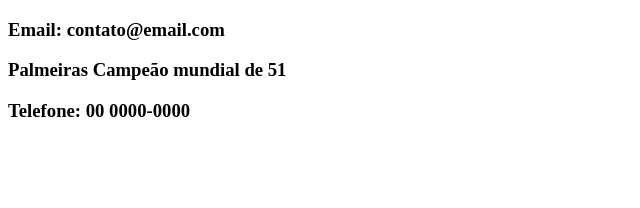
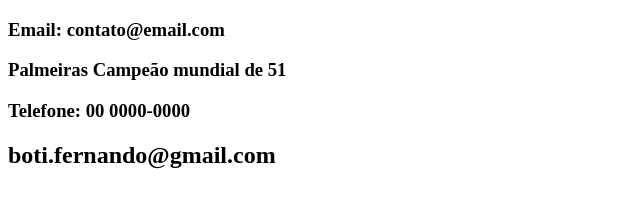
Before and after one commit to AldimarSantana/projeto-curso-git, a plain HTML site: page contato.html in a window 1280 px wide. Shown: the whole page, without its empty margins (0-640 px from the left). Drawn offline with Linux system fonts and the light colour scheme.

Commit message:
Inclusao de email do fernando

```diff
--- a/contato.html
+++ b/contato.html
@@ -9,6 +9,9 @@
             <h3>Email: contato@email.com</h3>
             <h3>Palmeiras Campeão mundial de 51</h3>
             <h3>Telefone: 00 0000-0000</h3>
+
+            <h2>boti.fernando@gmail.com</h2>
+
         </div>
     </body>
 </html>
```
